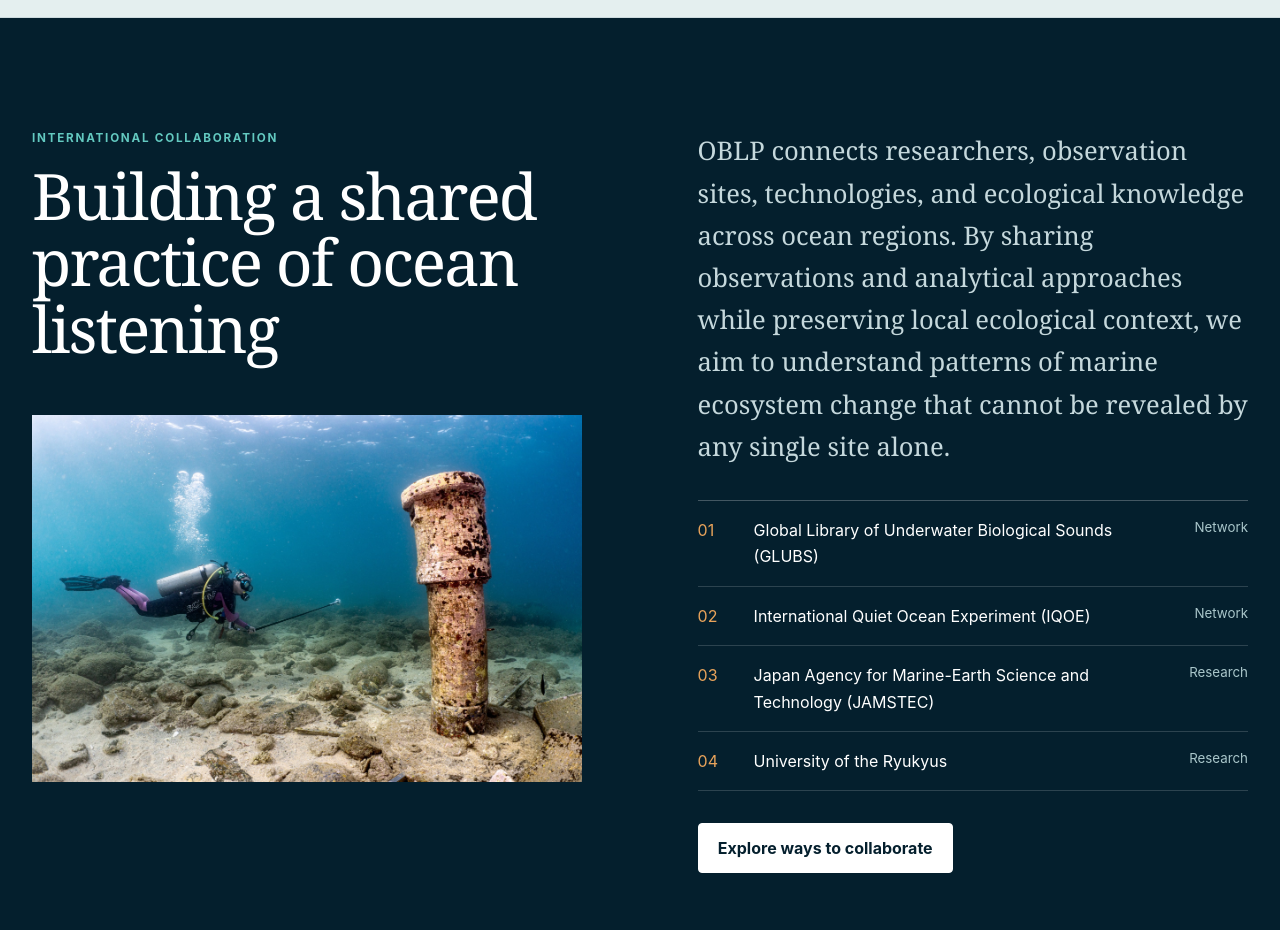
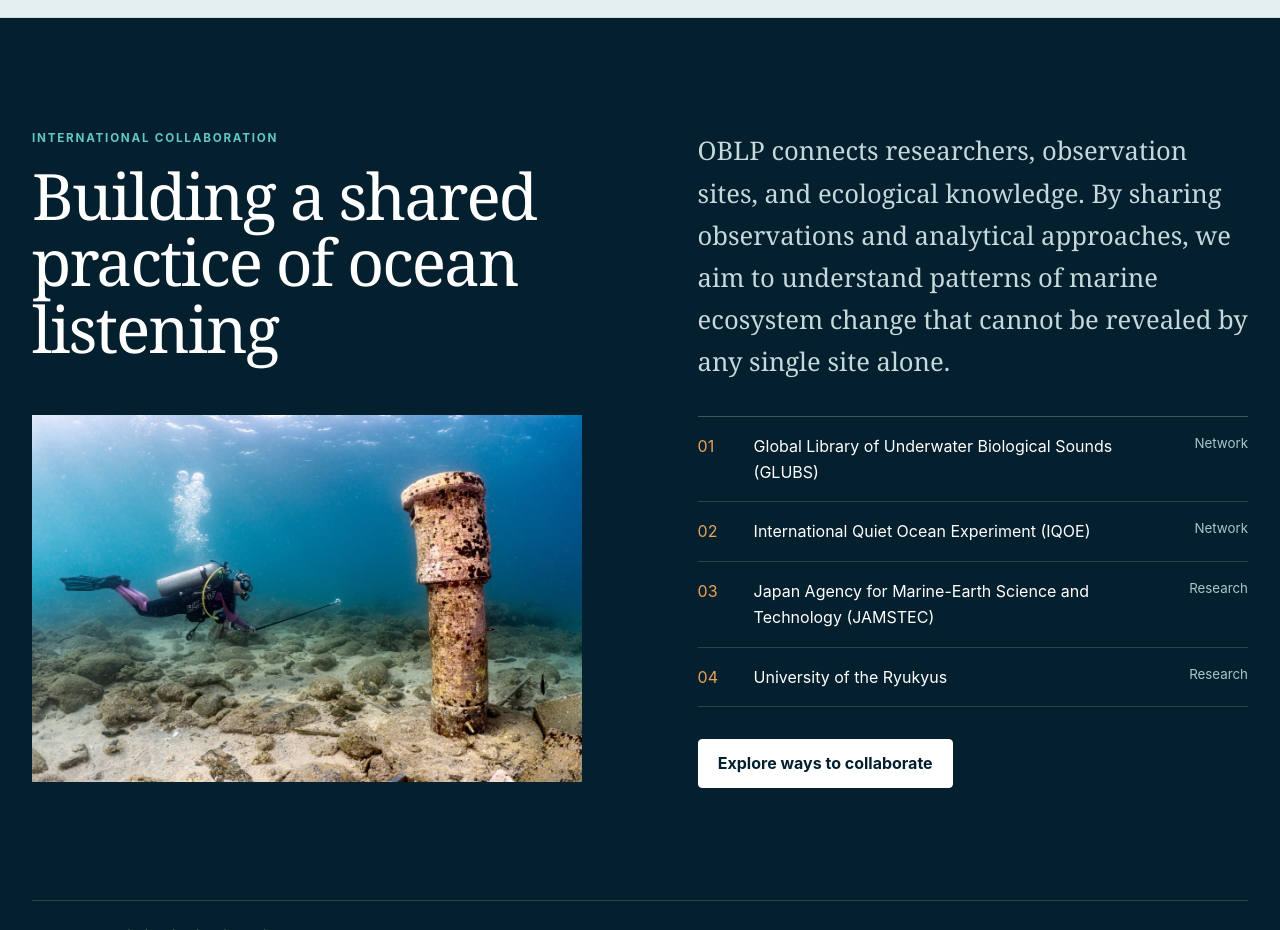
Before and after one commit to schonkopf/oblp, an Astro site: page / in a window 1280 px wide. Shown: the part 3620-4550 px from the top of the page. Built offline with nearby package versions, Linux system fonts and the light colour scheme; Astro itself is replaced by a stand-in of ours.

Commit message:
Update home.md

```diff
--- a/src/content/pages/home.md
+++ b/src/content/pages/home.md
@@ -45,7 +45,7 @@ findings:
 collaboration:
   eyebrow: "International collaboration"
   title: "Building a shared practice of ocean listening"
-  text: "OBLP connects researchers, observation sites, technologies, and ecological knowledge across ocean regions. By sharing observations and analytical approaches while preserving local ecological context, we aim to understand patterns of marine ecosystem change that cannot be revealed by any single site alone."
+  text: "OBLP connects researchers, observation sites, and ecological knowledge. By sharing observations and analytical approaches, we aim to understand patterns of marine ecosystem change that cannot be revealed by any single site alone."
   action:
     label: "Explore ways to collaborate"
     href: "/about/#collaborate"
```
